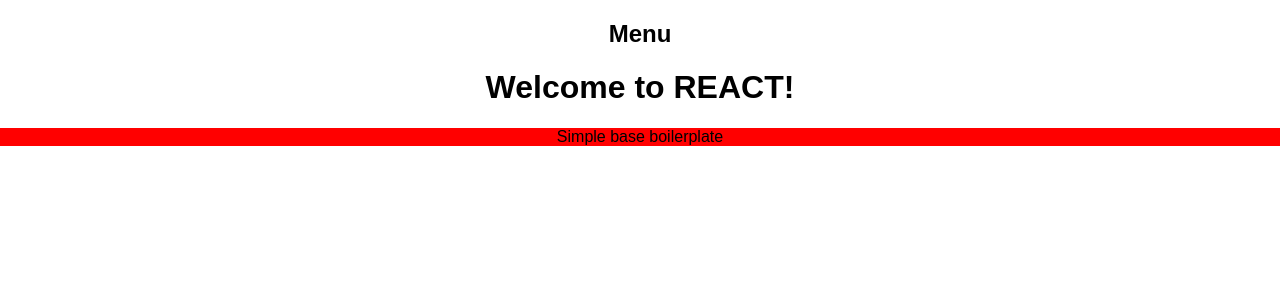
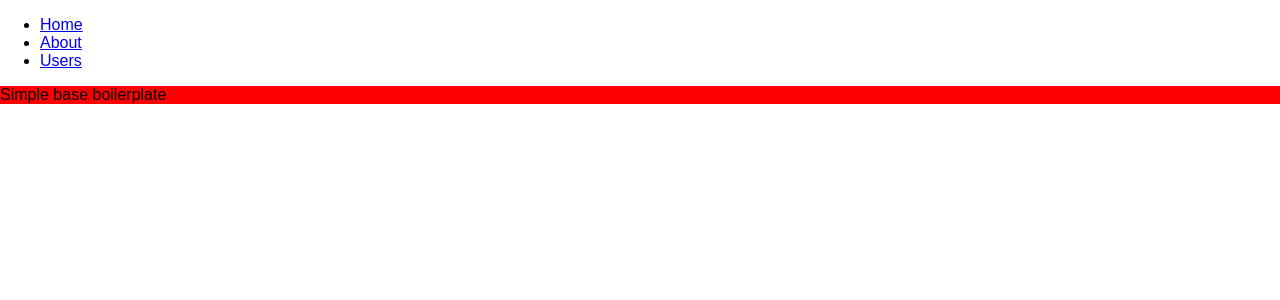
Before and after one commit to jqn/react-boilerplate, a React app: page / in a window 1280 px wide. Shown: the top 300 px of the page. Built offline with nearby package versions, Linux system fonts and the light colour scheme.

Commit message:
feature: added react router and test routes

```diff
--- a/package.json
+++ b/package.json
@@ -30,6 +30,7 @@
   "dependencies": {
     "@babel/plugin-proposal-object-rest-spread": "^7.8.3",
     "react": "^16.12.0",
-    "react-dom": "^16.12.0"
+    "react-dom": "^16.12.0",
+    "react-router-dom": "^5.1.2"
   }
 }
--- a/src/App.css
+++ b/src/App.css
@@ -3,36 +3,3 @@
   padding: 0;
   font-family: sans-serif;
 }
-
-.App {
-  text-align: center;
-}
-
-.App-logo {
-  animation: App-logo-spin infinite 20s linear;
-  height: 80px;
-}
-
-.App-header {
-  background-color: #222;
-  height: 150px;
-  padding: 20px;
-  color: white;
-}
-
-.App-title {
-  font-size: 1.5em;
-}
-
-.App-intro {
-  font-size: large;
-}
-
-@keyframes App-logo-spin {
-  from {
-    transform: rotate(0deg);
-  }
-  to {
-    transform: rotate(360deg);
-  }
-}
--- a/src/App.js
+++ b/src/App.js
@@ -2,17 +2,44 @@
 import ReactDOM from "react-dom";
 import MainSection from "./containers/MainSection";
 import Header from "./containers/Header";
+import { BrowserRouter as Router, Switch, Route, Link } from "react-router-dom";
 import "./App.css";
 
 class App extends React.Component {
   render() {
     return (
-      <div className="App">
-        <Header />
-        <MainSection />
-      </div>
+      <Router>
+        <div className="App">
+          <Header />
+          {/* A <Switch> looks through its children <Route>s and
+            renders the first one that matches the current URL. */}
+          <Switch>
+            <Route path="/about">
+              <About />
+            </Route>
+            <Route path="/users">
+              <Users />
+            </Route>
+            <Route path="/">
+              <MainSection />
+            </Route>
+          </Switch>
+        </div>
+      </Router>
     );
   }
 }
 
+function Home() {
+  return <h2>Home</h2>;
+}
+
+function About() {
+  return <h2>About</h2>;
+}
+
+function Users() {
+  return <h2>Users</h2>;
+}
+
 ReactDOM.render(<App />, document.getElementById("root"));
--- a/src/containers/Header.js
+++ b/src/containers/Header.js
@@ -1,12 +1,24 @@
 import React, { Component } from "react";
 import HeaderLeft from "../components/HeaderLeft";
+import { Link } from "react-router-dom";
 
 class Header extends Component {
   render() {
     return (
       <div>
-        <HeaderLeft />
-        <h1>Welcome to REACT!</h1>
+        <nav>
+          <ul>
+            <li>
+              <Link to="/">Home</Link>
+            </li>
+            <li>
+              <Link to="/about">About</Link>
+            </li>
+            <li>
+              <Link to="/users">Users</Link>
+            </li>
+          </ul>
+        </nav>
       </div>
     );
   }
```
Also changed, not shown: 3 other files (tests, documents, lock files or other folders).
